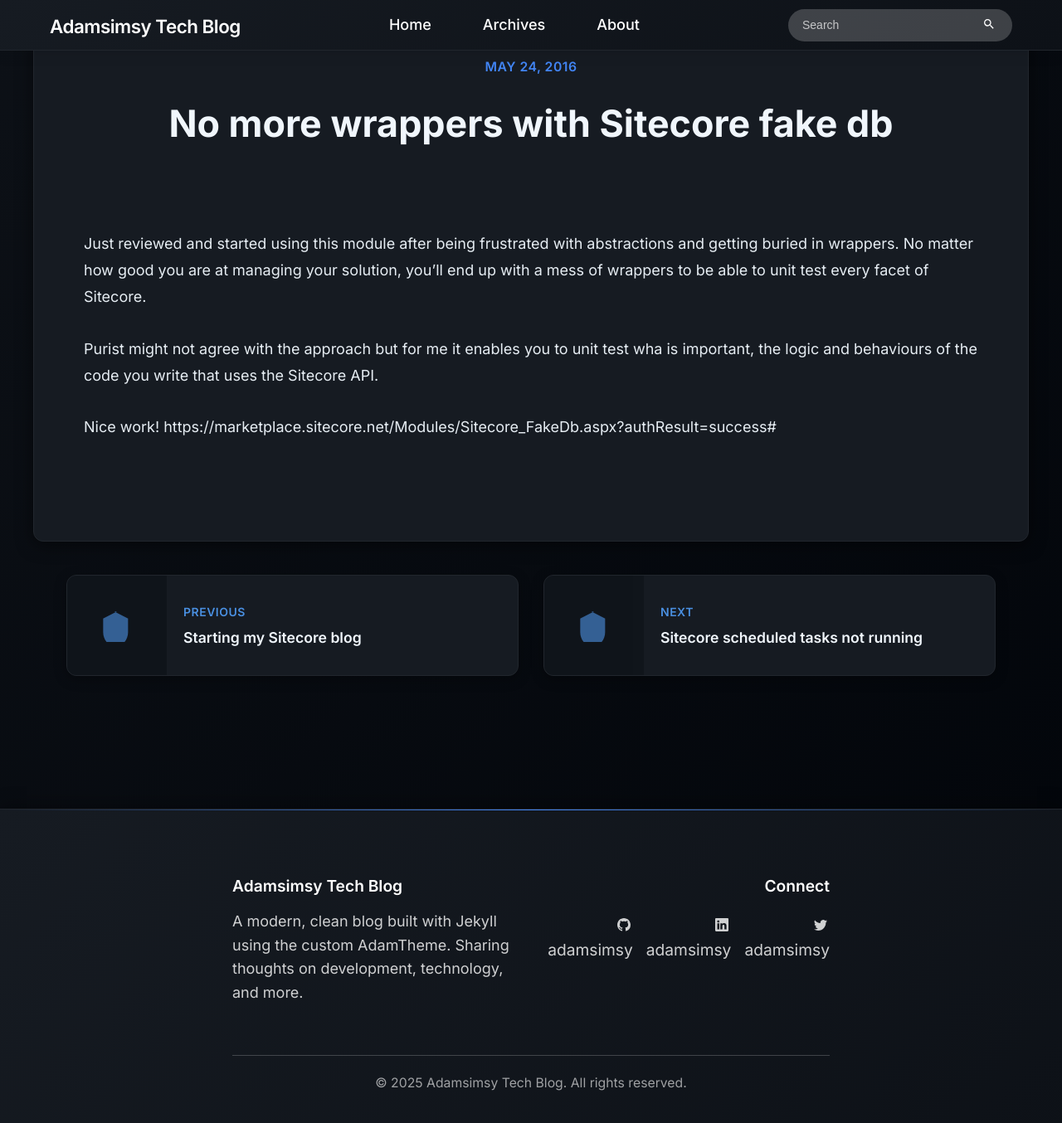
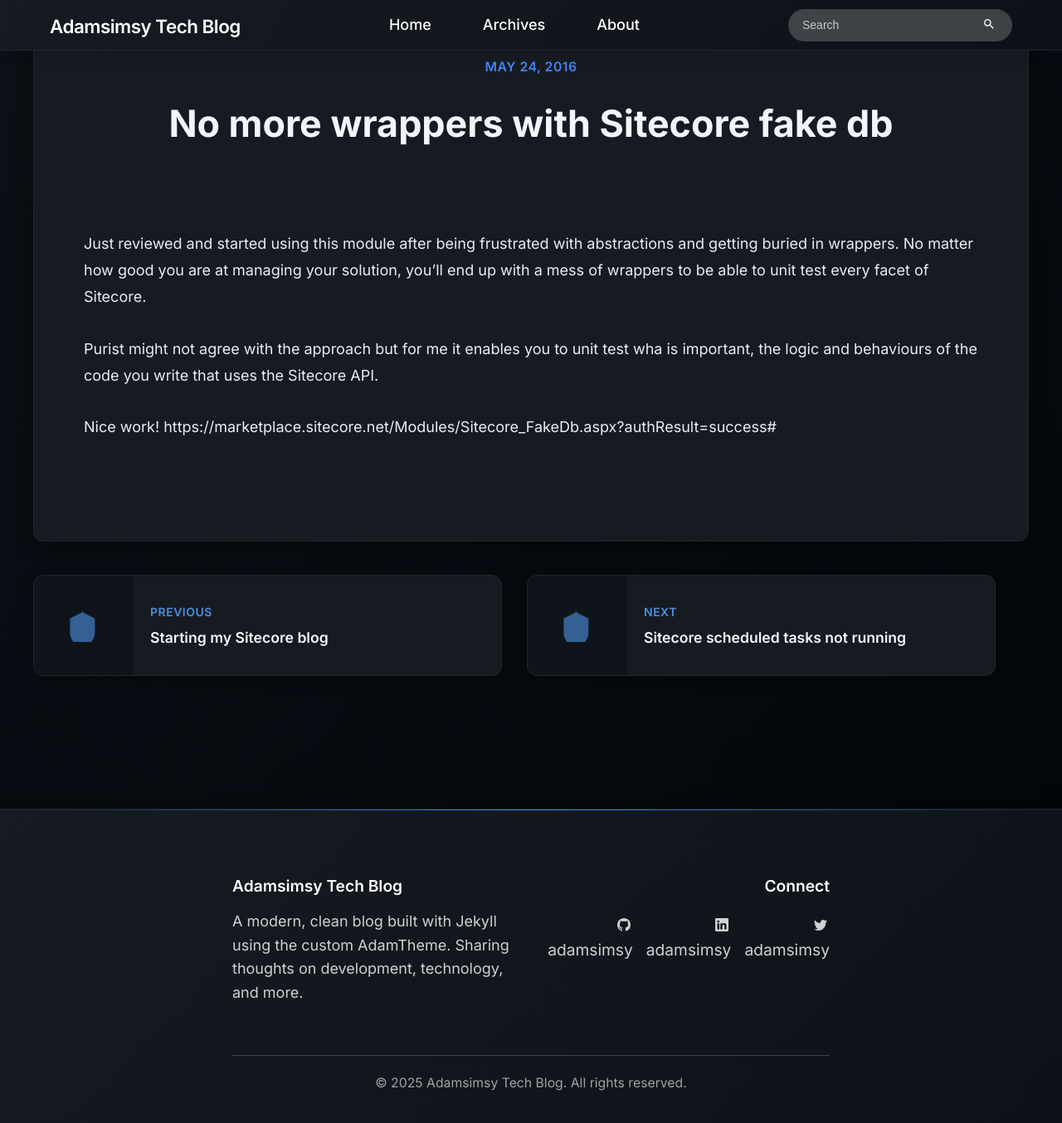
Before and after one commit to Adamsimsy/adamsimsy.github.io, a Jekyll site: the page built from docs/_posts/2016-05-24-sitecore-fake-db.md, in a window 1280 px wide and 1400 px high, scrolled down 97 px. Shown: the top 1354 px of the window at 83% size. Built offline with Jekyll 4.4.1, drawn with Linux system fonts in a browser that asks for light colours.

Commit message:
style: adjust navigation cards layout for better alignment

```diff
--- a/docs/_sass/_adamtheme.scss
+++ b/docs/_sass/_adamtheme.scss
@@ -1534,8 +1534,9 @@
 
   .nav-cards {
     max-width: 1200px;
-    margin: 0 auto;
-    padding: 0 $spacing-unit;
+    margin-left: 0;
+    margin-right: auto;
+    padding: 0 $spacing-unit 0 0;
     display: grid;
     grid-template-columns: 1fr 1fr;
     gap: 30px;
```
